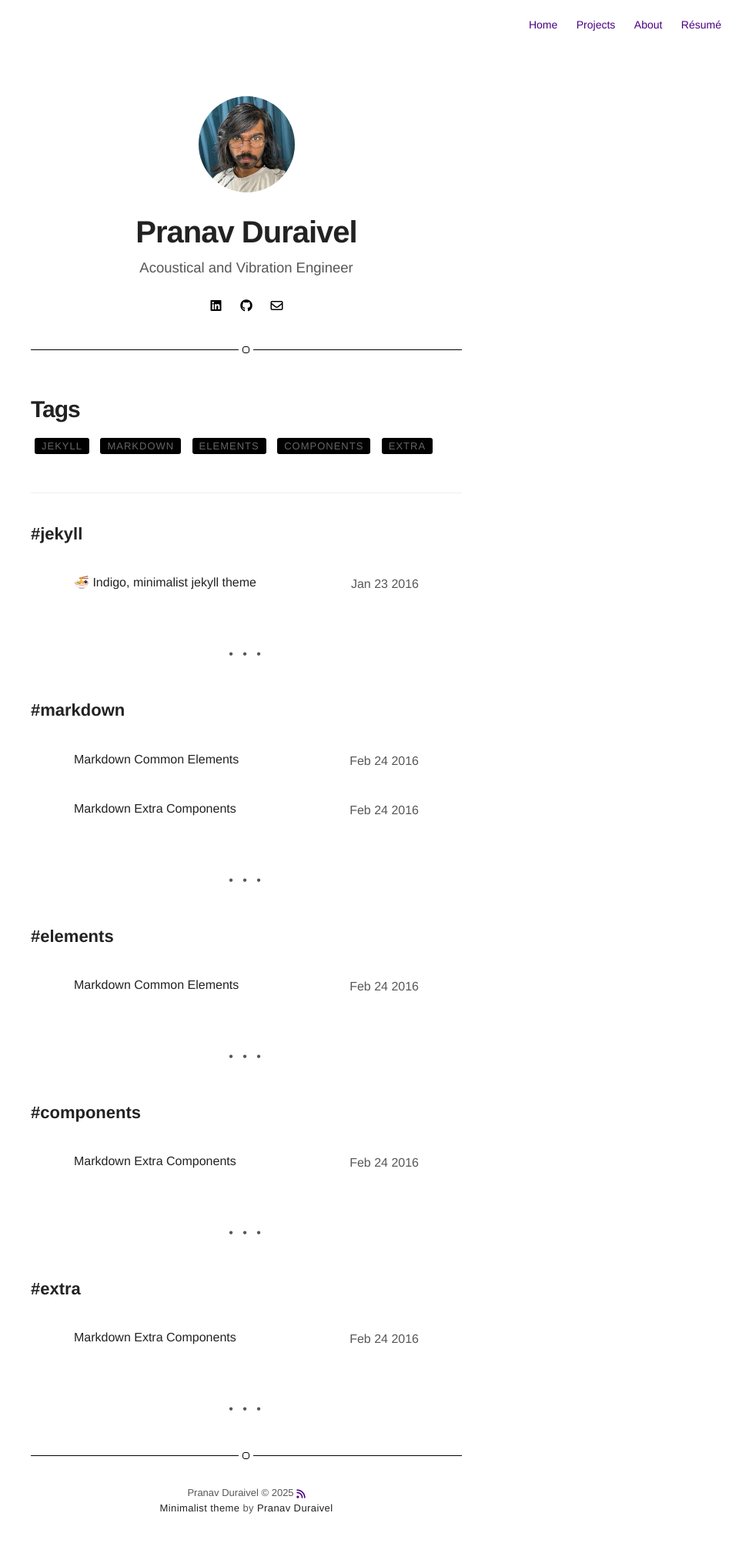
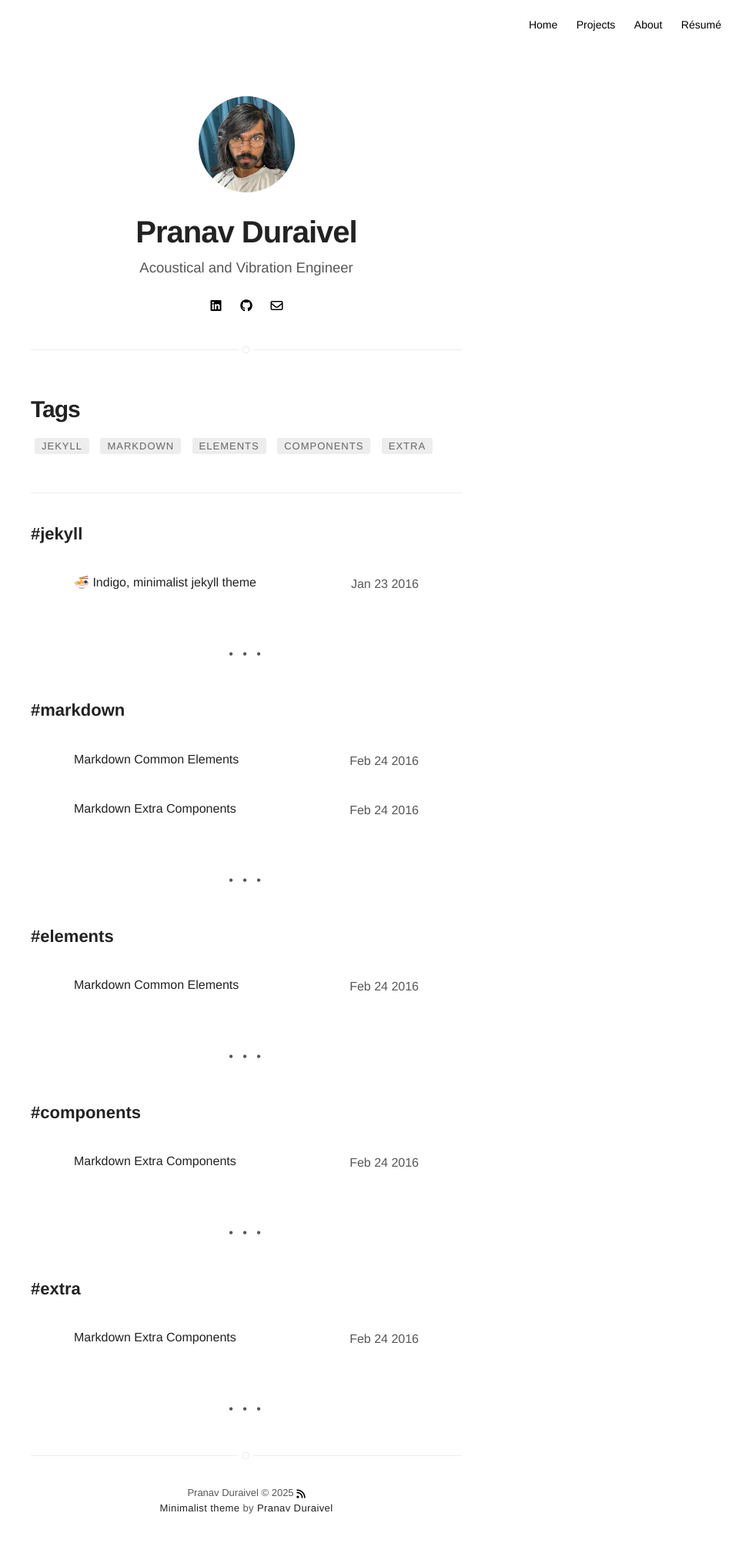
Before and after one commit to PranavDuraivel/PranavDuraivel.github.io, a Jekyll site: the page built from tags.html, in a window 1280 px wide. Shown: the whole page at 77% size, without its empty margins (320-1280 px from the left). Built offline with Jekyll 4.4.1, drawn with Linux system fonts in a browser that asks for light colours; nearby versions of some CDN libraries; emoji names are drawn with the system emoji font.

Commit message:
Update variables.sass

```diff
--- a/_sass/base/variables.sass
+++ b/_sass/base/variables.sass
@@ -4,8 +4,8 @@ $fontMonospace: "Consolas", Liberation Mono, Menlo, Courier, monospace
 $alpha: #666
 $beta: #222
 $gama: #575757
-$delta: #4b0082
-$epsilon: #000
+$delta: #000
+$epsilon: #ededed
 $omega: #fff
 $zeta: #000
 $kappa: #27f36a26
```
